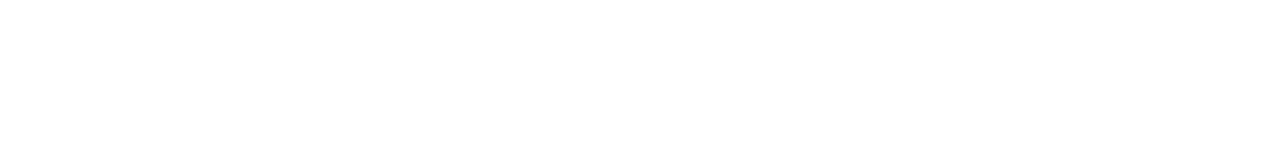
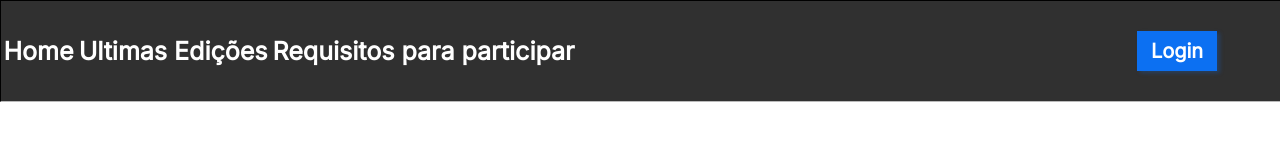
Before and after one commit to iCorat/bootcamp-dnc, a plain HTML site: page index.html in a window 1280 px wide. Drawn offline with Linux system fonts and the light colour scheme.

Commit message:
Criação do Estilo CSS do Menu

```diff
--- /dev/null
+++ b/estilo.css
@@ -0,0 +1,56 @@
+/*Importação de Fonte*/
+@import url('https://fonts.googleapis.com/css2?family= Inter & display = swap');
+
+        body {
+            margin: 0px; /*margem externa*/
+            padding: 0px; /*margem interna*/
+        }
+
+        /* Menu de Navegação Principal*/
+        #principal {
+            width: 100%;
+            height: 100px;
+            border: 1px solid black;
+            background-color: #303030;
+
+            display: flex;
+            justify-content: space-between;
+            align-items: center;
+            border-bottom: 1px solid #BABABA;
+        }
+
+        #menu{
+            display: flex;
+            width: 45%;
+            justify-content: space-around;
+            align-items: center;
+        }
+
+        #principal div a {
+            font-family: 'Inter';
+            font-size: 25px;
+            font-weight: 600;
+            color: white;
+            text-decoration: none;
+        }
+
+        #principal div a:hover{
+            color: #CCCCCC;
+        }
+
+        #principal button {
+            margin-right: 5%;
+            background-color: #0C70f2;
+            border: 0px;
+
+            height: 40px;
+            width: 80px;
+
+            font-family: 'Inter';
+            font-size: 20px;
+            font-weight: 600;
+            color:white ;
+
+            box-shadow: 3px 2px 4px rgba(12, 112, 242, 0.25);
+            cursor: pointer;
+        }
--- a/index.html
+++ b/index.html
@@ -4,9 +4,19 @@
     <meta charset="UTF-8">
     <meta http-equiv="X-UA-Compatible" content="IE=edge">
     <meta name="viewport" content="width=device-width, initial-scale=1.0">
-    <title>Bootcampdnc</title>
+    <title>Bootcamp DNC</title>
+    <link rel="stylesheet" href="estilo.css">
 </head>
 <body>
+    <nav id="principal">
+        <div id="menu">
+            <a href="">Home</a>
+            <a href="">Ultimas Edições</a>
+            <a href="">Requisitos para participar</a>
+        </div>
+        <button>Login</button>
+    </nav>
+
 
 </body>
-</html>
+</html
```
